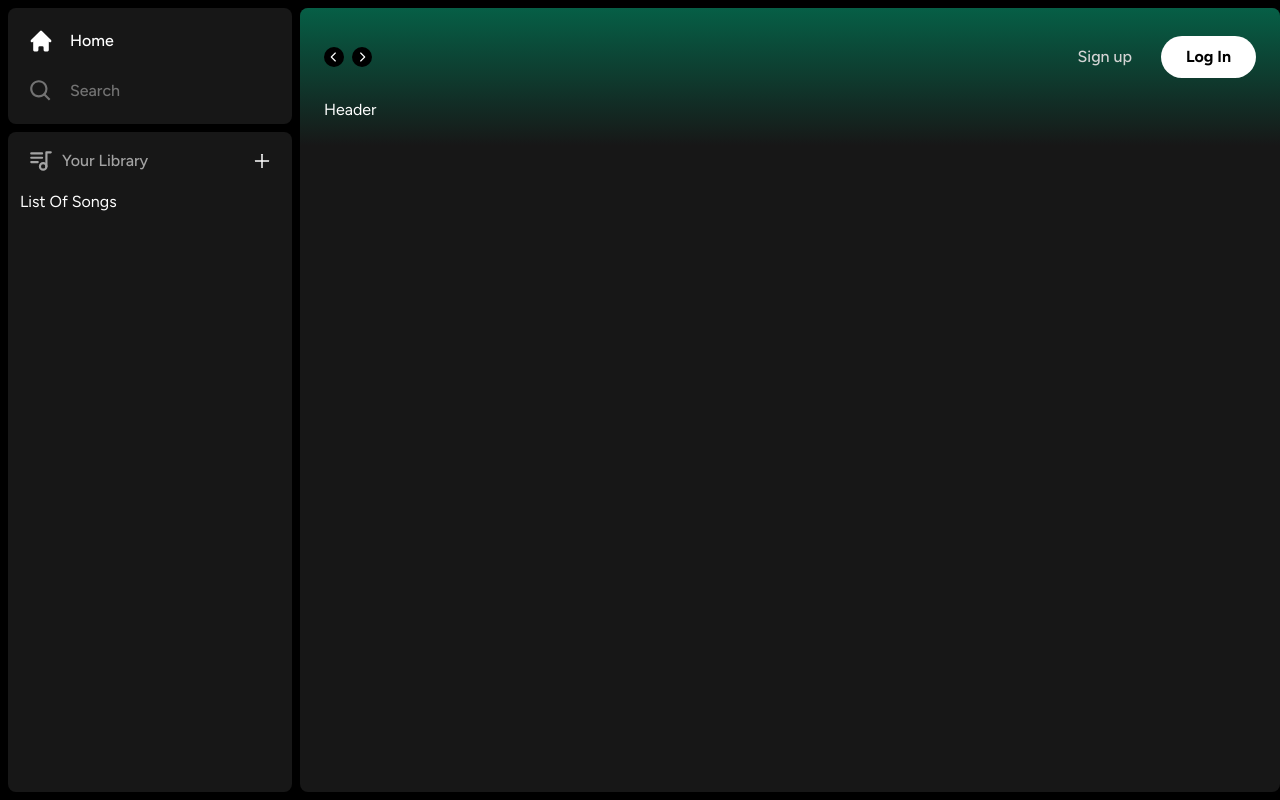
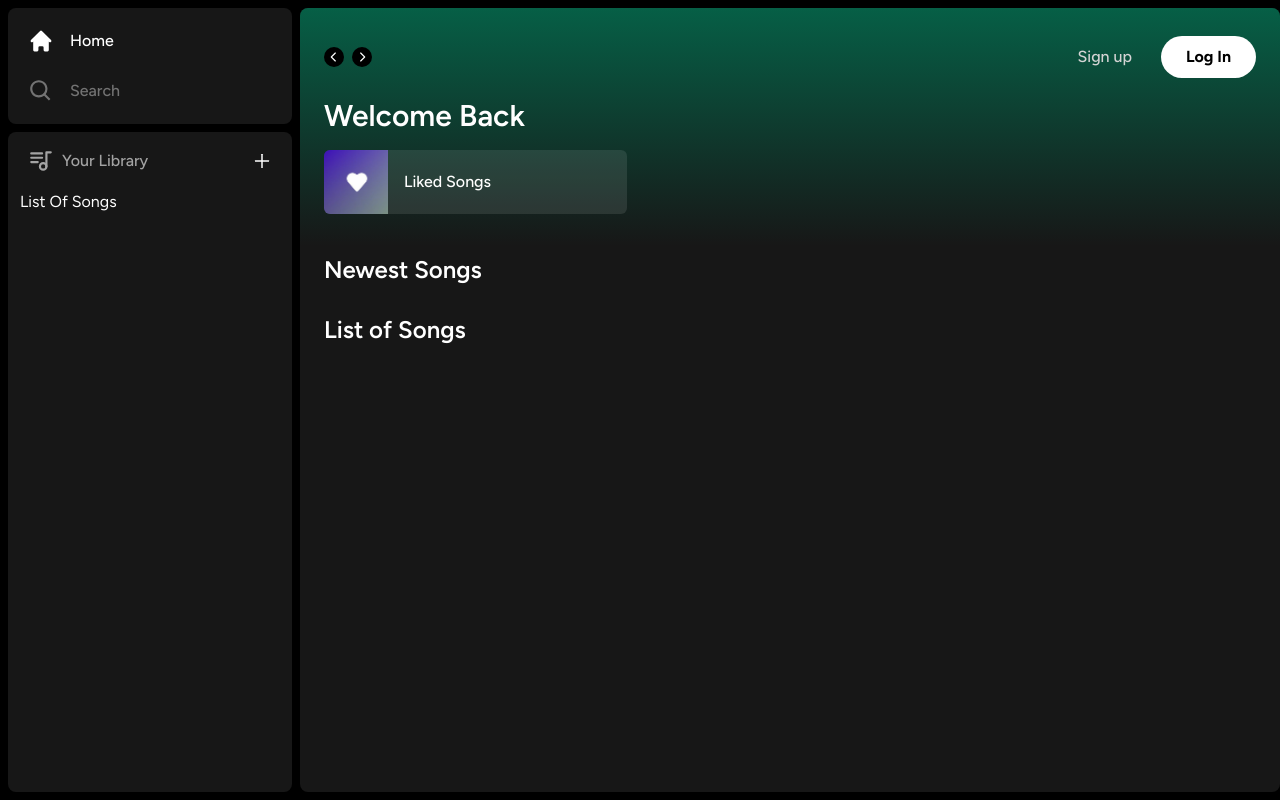
Before and after one commit to Piyush023/itachi, a Next.js app: page / in a window 1280 px wide. Built offline with nearby package versions, Linux system fonts and the light colour scheme.

Commit message:
Added SignUp and Login Buttons and HomePage Section Titles.

```diff
--- a/src/app/page.tsx
+++ b/src/app/page.tsx
@@ -1,10 +1,33 @@
 import Header from '@/components/Header/Header';
+import PlaylistItem from '@/components/PlaylistCard/PlaylistItem';
 import React from 'react';
 
 const Home = () => {
+  const PlaylistItemData = {
+    name: 'Liked Songs',
+    href: '/',
+    image: '/images/liked.png',
+  };
   return (
     <div className='bg-neutral-900 rounded-lg h-full w-full overflow-hidden overflow-y-auto'>
-      <Header>Header</Header>
+      <Header>
+        <div className='mb-2'>
+          <h1 className='text-white text-3xl font-semibold'>Welcome Back</h1>
+          <div className='grid gird-cols-1 sm:gird-cols-2 xl:grid-cols-3 2xl:grid-cols-4 gap-3 mt-4'>
+            <PlaylistItem PlaylistItemProps={PlaylistItemData} />
+          </div>
+        </div>
+      </Header>
+      <div className='mt-2 mb-7 px-6'>
+        <div className='flex justify-between items-center'>
+          <h1 className='text-white text-2xl font-semibold'>Newest Songs</h1>
+        </div>
+      </div>
+      <div className='mt-2 mb-7 px-6'>
+        <div className='flex justify-between items-center'>
+          <h1 className='text-white text-2xl font-semibold'>List of Songs</h1>
+        </div>
+      </div>
     </div>
   );
 };
--- /dev/null
+++ b/src/components/PlaylistCard/PlaylistItem.tsx
@@ -0,0 +1,42 @@
+'use client';
+
+import Image from 'next/image';
+import { useRouter } from 'next/navigation';
+import React from 'react';
+import { FaPlay } from 'react-icons/fa';
+
+export interface PlaylistItemProps {
+  name: string;
+  image: string;
+  href: string;
+}
+const PlaylistItem: React.FC<{ PlaylistItemProps: PlaylistItemProps }> = ({
+  PlaylistItemProps,
+}) => {
+  const router = useRouter();
+  const onClick = () => {
+    //Add auth check here
+    router.push(PlaylistItemProps.href);
+  };
+  return (
+    <button
+      onClick={onClick}
+      className='relative group flex items-center rounded-md overflow-hidden gap-x-4 bg-neutral-100/10 hover:bg-neutral-100/20 transition pr-4'
+    >
+      <div className='relative min-h-[64px] min-w-[64px]'>
+        <Image
+          src={PlaylistItemProps.image}
+          fill
+          alt='Image'
+          className='object-cover'
+        />
+      </div>
+      <p className='font-medium truncate py-5'>{PlaylistItemProps.name}</p>
+      <div className='absolute transition opacity-0 rounded-full flex items-center justify-center bg-green-500 p-3 drop-shadow-md right-5 group-hover:opacity-100 hover:scale-110'>
+        <FaPlay className='text-black' />
+      </div>
+    </button>
+  );
+};
+
+export default PlaylistItem;
```
Also changed, not shown: public/images/liked.png (added).
